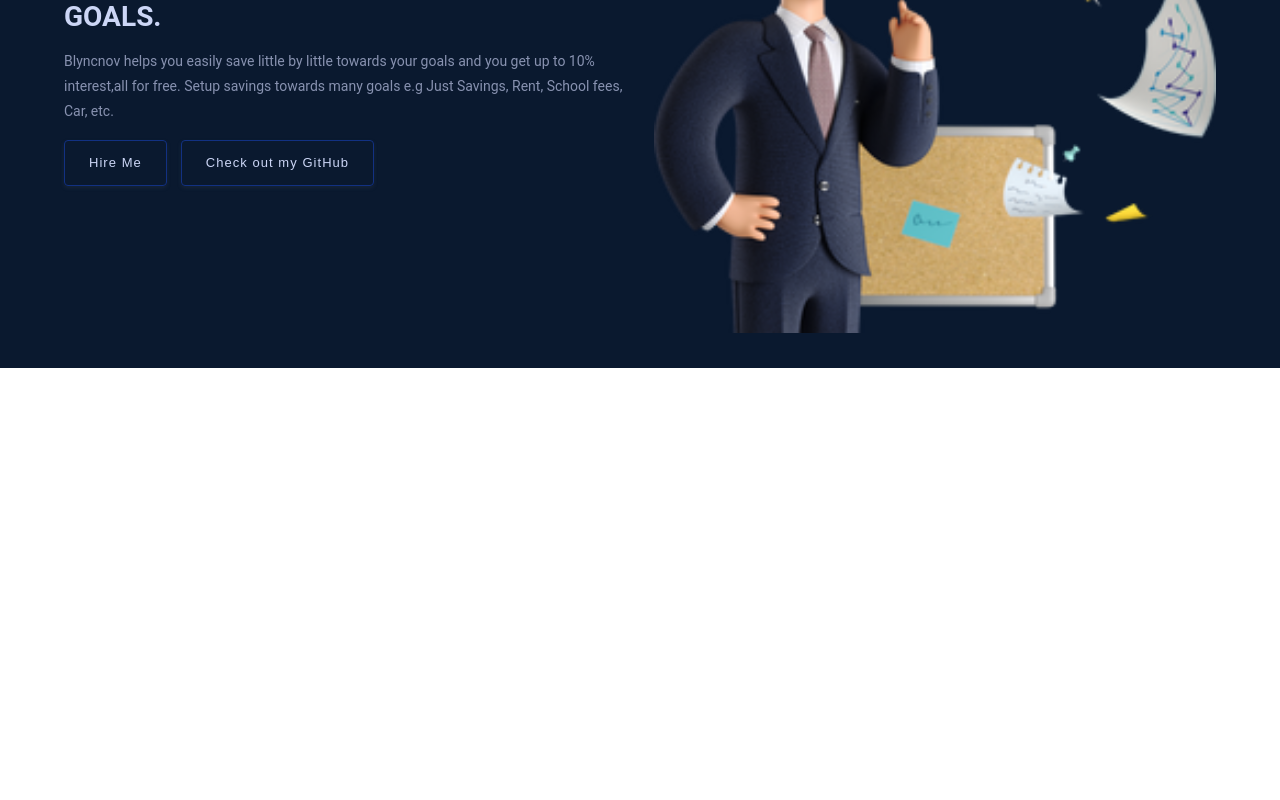
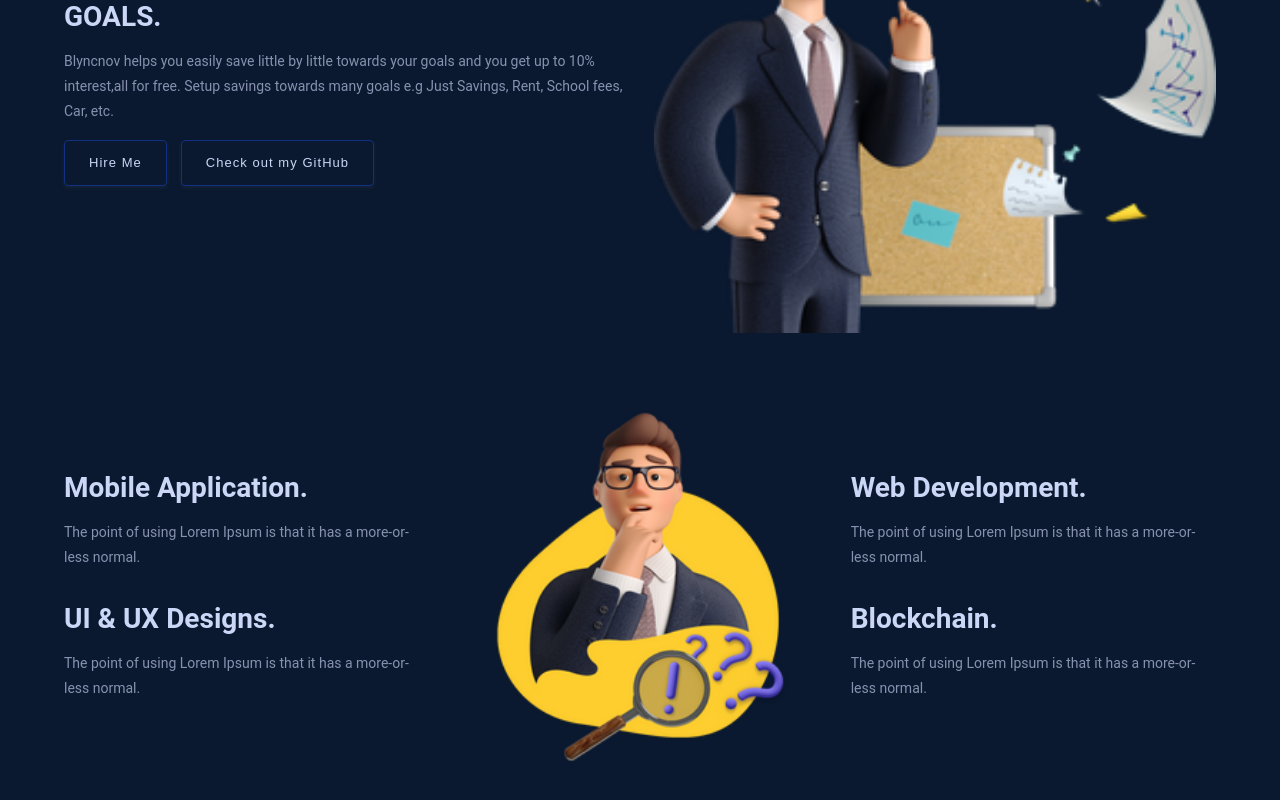
Before and after one commit to blyncnov/portfolioXd, a Next.js app: page / in a window 1280 px wide. Shown: the part 280-1080 px from the top of the page. Before the commit the page ends 800 px from the top, so only its background shows below. Built offline with nearby package versions, Linux system fonts and the light colour scheme.

Commit message:
blyncnov portfolio website redesign v5 servies

```diff
--- a/components/HeroPage.jsx
+++ b/components/HeroPage.jsx
@@ -1,4 +1,5 @@
 import React from 'react';
+import Image from 'next/image';
 
 // Components
 import Button from "../constants/Button"
@@ -19,7 +20,7 @@
     HeadingOne, Paragraph,
     FlexBoxToRow
 } from "../styles/constants/Constants"
-import Image from 'next/image';
+
 
 const Navigation = () => {
     return (
--- /dev/null
+++ b/components/Services.jsx
@@ -0,0 +1,73 @@
+import React from 'react';
+import Image from 'next/image';
+
+import ShowCase from "../public/Images/3d/bolu.png"
+
+import {
+    HeroContainerSection
+} from "../styles/styled/HeroPage"
+
+import {
+    Constraints, Section,
+    SectionInner, Divider,
+    HeadingOne, Paragraph,
+    FlexBoxToRow
+} from "../styles/constants/Constants"
+
+
+const Services = () => {
+    return (
+        <>
+            <HeroContainerSection>
+                <Constraints Max="90%">
+                    <Section>
+                        <SectionInner>
+                            <Divider>
+                                <Divider>
+                                    <HeadingOne color="#ccd6f6">Mobile Application.</HeadingOne>
+                                    <br />
+                                    <Paragraph color="#8892B0">The point of using Lorem Ipsum is that it has a more-or-less normal.
+                                    </Paragraph>
+                                </Divider>
+                                <br />
+                                <br />
+                                <Divider>
+                                    <HeadingOne color="#ccd6f6">UI & UX Designs.</HeadingOne>
+                                    <br />
+                                    <Paragraph color="#8892B0">The point of using Lorem Ipsum is that it has a more-or-less normal.
+                                    </Paragraph>
+                                </Divider>
+                            </Divider>
+
+                            <Divider>
+                                <Image style={{ borderRadius: "3px" }} src={ShowCase} placeholder="blur" blurDataURL={ShowCase} alt="banner" layout="responsive" />
+                            </Divider>
+
+                            <Divider>
+                                <Divider>
+                                    <HeadingOne color="#ccd6f6">Web Development.</HeadingOne>
+                                    <br />
+                                    <Paragraph color="#8892B0"> The point of using Lorem Ipsum is that it has a more-or-less normal.
+                                    </Paragraph>
+                                </Divider>
+
+                                <br />
+                                <br />
+
+                                <Divider>
+                                    <HeadingOne color="#ccd6f6">Blockchain.</HeadingOne>
+                                    <br />
+                                    <Paragraph color="#8892B0"> The point of using Lorem Ipsum is that it has a more-or-less normal.
+                                    </Paragraph>
+                                </Divider>
+                            </Divider>
+
+                        </SectionInner>
+                    </Section>
+                </Constraints>
+            </HeroContainerSection>
+        </>
+    )
+}
+
+export default Services
--- a/pages/index.js
+++ b/pages/index.js
@@ -2,6 +2,7 @@
 
 import Navigation from "../components/Navigation"
 import HeroPage from "../components/HeroPage"
+import Services from '../components/Services'
 
 export default function Home() {
   return (
@@ -14,6 +15,7 @@
 
       <Navigation />
       <HeroPage />
+      <Services/>
 
     </>
   )
--- /dev/null
+++ b/styles/styled/Services.js
@@ -0,0 +1,8 @@
+import styled from "styled-components"
+
+export const Services  = styled.div`
+width: auto;
+background-color: #FFFFFF;
+`
+
+export default Services
```
